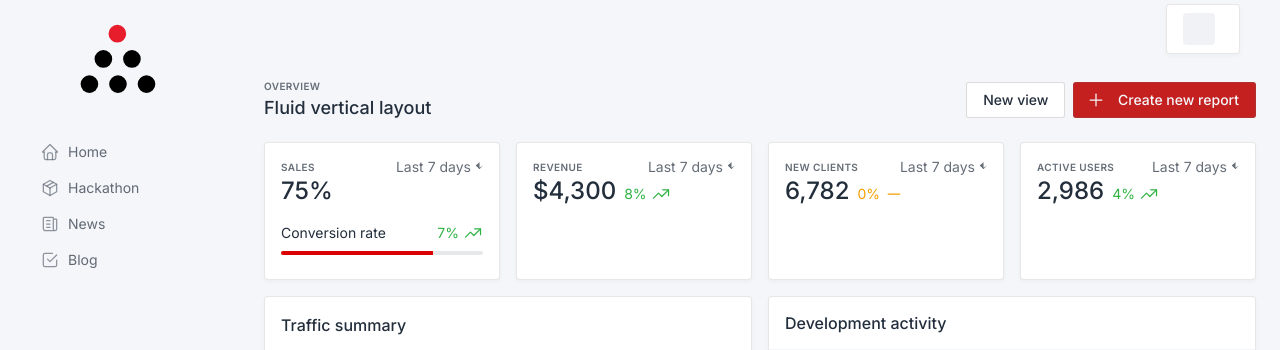
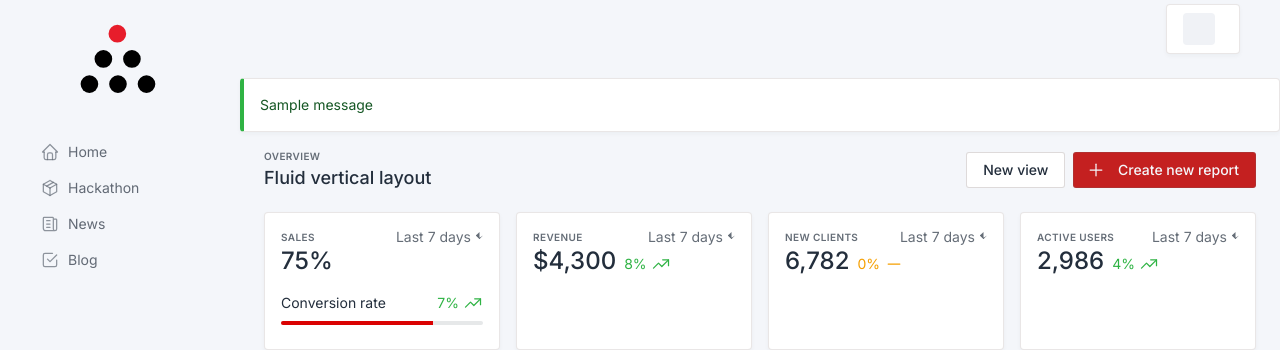
Before and after one commit to Coders-HQ/CodersHQ, a Django app: page / in a window 1280 px wide. Shown: the top 350 px of the page. Run offline with Django 3.2, Linux system fonts and the light colour scheme; tables that the repository leaves empty hold one stand-in row (values such as "Sample post"); one stand-in notice (Sample message) is shown; some libraries are stand-ins or nearby versions.

Commit message:
message on hackathon join/leave

```diff
--- a/codershq/templates/dashboard/base.html
+++ b/codershq/templates/dashboard/base.html
@@ -97,9 +97,15 @@
         </div>
       </header>
 
+      <div class="content">
 
-
-      <div class="content">
+        {% if messages %}
+          {% for message in messages %}
+            <div class="alert alert-{{ message.tags }}" role="alert">
+              {{ message }}
+            </div>
+          {% endfor %}
+        {% endif %}
 
         <div class="container-xl">
           {% block main %}
@@ -109,4 +115,5 @@
       </div>
       </div>
 
+
 {% endblock content %}
```
Also changed, not shown: codershq/hackathon/views.py (+6 -1 lines).
